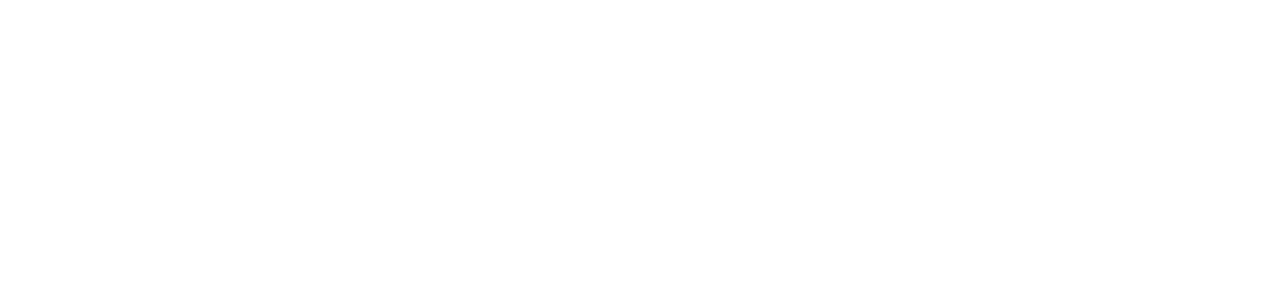
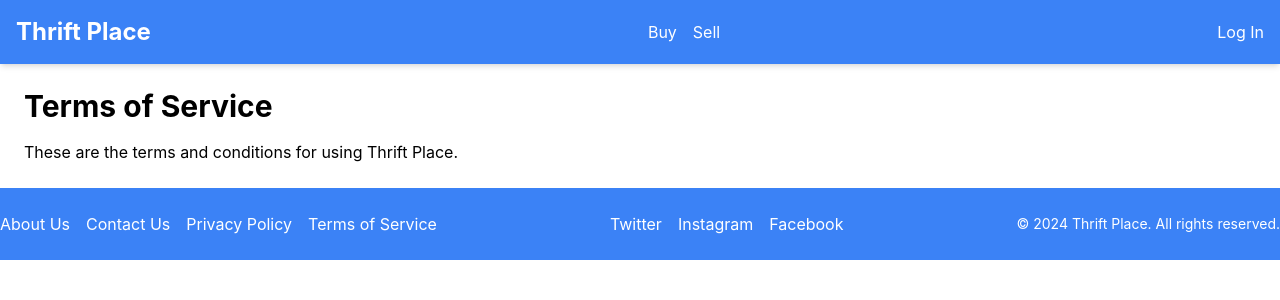
Before and after one commit to DanTilinca/thrift-place-app, a React (Create React App) app in the folder client/: page /terms-of-service in a window 1280 px wide. Before the commit this address had no page. Shown: the top 300 px of the page. Built offline with nearby package versions, Linux system fonts and the light colour scheme.

Commit message:
adaugat header si footer

```diff
--- a/client/src/App.js
+++ b/client/src/App.js
@@ -3,21 +3,44 @@
 import { BrowserRouter as Router, Route, Routes } from 'react-router-dom';
 import { AuthProvider } from './context/AuthContext';
 
+import Header from './components/Header';
+import Footer from './components/Footer';
+
+// main pages
 import Login from './components/Login';
 import Register from './components/Register';
 import AddProduct from './components/AddProduct';
 import ProductList from './components/ProductList';
+import Dashboard from './components/Dashboard';
+import Profile from './components/Profile';
+
+//footer pages
+import About from './components/About';
+import Contact from './components/Contact';
+import PrivacyPolicy from './components/PrivacyPolicy';
+import TermsOfService from './components/TermsOfService';
 
 function App() {
   return (
     <AuthProvider>
       <Router>
+        <Header />
+        <div className="flex-glow">
           <Routes>
+            <Route path="/" element={<ProductList />} />
             <Route path="/register" element={<Register />} />
             <Route path="/login" element={<Login />} />
             <Route path="/add-product" element={<AddProduct />} />
             <Route path="/products" element={<ProductList />} />
+            <Route path="/dashboard" element={<Dashboard />} />
+            <Route path="/profile" element={<Profile />} />
+            <Route path="/about" element={<About />} />
+            <Route path="/contact" element={<Contact />} />
+            <Route path="/privacy-policy" element={<PrivacyPolicy />} />
+            <Route path="/terms-of-service" element={<TermsOfService />} />
           </Routes>
+        </div>
+        <Footer />
       </Router>
     </AuthProvider>
   );
--- /dev/null
+++ b/client/src/components/About.js
@@ -0,0 +1,11 @@
+
+import React from 'react';
+
+const About = () => (
+  <div className="container mx-auto p-6">
+    <h2 className="text-3xl font-bold mb-4">About Us</h2>
+    <p>Welcome to Thrift Place! We are a marketplace for second-hand clothes.</p>
+  </div>
+);
+
+export default About;
--- a/client/src/components/AddProduct.js
+++ b/client/src/components/AddProduct.js
@@ -1,4 +1,3 @@
-// client/src/components/AddProduct.js
 import React, { useState, useContext } from 'react';
 import { createProduct } from '../services/api';
 import AuthContext from '../context/AuthContext';
--- /dev/null
+++ b/client/src/components/Contact.js
@@ -0,0 +1,11 @@
+
+import React from 'react';
+
+const Contact = () => (
+  <div className="container mx-auto p-6">
+    <h2 className="text-3xl font-bold mb-4">Contact Us</h2>
+    <p>If you have any questions, please reach out to us at support@thriftplace.com.</p>
+  </div>
+);
+
+export default Contact;
--- /dev/null
+++ b/client/src/components/Dashboard.js
@@ -0,0 +1,12 @@
+import React from 'react';
+
+const Dashboard = () => {
+  return (
+    <div className="container mx-auto p-6">
+      <h2 className="text-3xl font-bold mb-4">Your Dashboard</h2>
+      <p>Manage your products and listings here.</p>
+    </div>
+  );
+};
+
+export default Dashboard;
--- /dev/null
+++ b/client/src/components/Footer.js
@@ -0,0 +1,61 @@
+import React from 'react';
+import { Link } from 'react-router-dom';
+
+const Footer = () => {
+  return (
+    <footer className="bg-blue-500 text-white py-6">
+      <div className="container mx-auto flex flex-col md:flex-row justify-between items-center">
+        {/* Navigation Links */}
+        <div className="flex flex-col md:flex-row gap-4 mb-4 md:mb-0">
+          <Link to="/about" className="hover:underline">
+            About Us
+          </Link>
+          <Link to="/contact" className="hover:underline">
+            Contact Us
+          </Link>
+          <Link to="/privacy-policy" className="hover:underline">
+            Privacy Policy
+          </Link>
+          <Link to="/terms-of-service" className="hover:underline">
+            Terms of Service
+          </Link>
+        </div>
+
+        {/* Social Media Links */}
+        <div className="flex gap-4">
+          <a
+            href="https://twitter.com"
+            target="_blank"
+            rel="noopener noreferrer"
+            className="hover:underline"
+          >
+            Twitter
+          </a>
+          <a
+            href="https://instagram.com"
+            target="_blank"
+            rel="noopener noreferrer"
+            className="hover:underline"
+          >
+            Instagram
+          </a>
+          <a
+            href="https://facebook.com"
+            target="_blank"
+            rel="noopener noreferrer"
+            className="hover:underline"
+          >
+            Facebook
+          </a>
+        </div>
+
+        {/* Copyright Information */}
+        <div className="text-sm mt-4 md:mt-0">
+          © {new Date().getFullYear()} Thrift Place. All rights reserved.
+        </div>
+      </div>
+    </footer>
+  );
+};
+
+export default Footer;
--- /dev/null
+++ b/client/src/components/Header.js
@@ -0,0 +1,85 @@
+// client/src/components/Header.js
+import React, { useState, useContext } from 'react';
+import { Link, useNavigate } from 'react-router-dom';
+import AuthContext from '../context/AuthContext';
+
+const Header = () => {
+  const [isDropdownOpen, setIsDropdownOpen] = useState(false);
+  const { user, logout } = useContext(AuthContext);
+  const navigate = useNavigate();
+
+  // Toggle the dropdown menu
+  const toggleDropdown = () => {
+    setIsDropdownOpen(!isDropdownOpen);
+  };
+
+  // Handle logout
+  const handleLogout = () => {
+    logout();
+    navigate('/login');
+  };
+
+  return (
+    <header className="bg-blue-500 text-white p-4 shadow-md">
+      <div className="container mx-auto flex justify-between items-center">
+        {/* Logo or Brand Name */}
+        <Link to="/" className="text-2xl font-bold">
+          Thrift Place
+        </Link>
+
+        {/* Navigation Links */}
+        <nav className="flex gap-4">
+          <Link to="/products" className="hover:underline">
+            Buy
+          </Link>
+          <Link to="/dashboard" className="hover:underline">
+            Sell
+          </Link>
+        </nav>
+
+        {/* User Profile Section */}
+        {user ? (
+          <div className="relative">
+            {/* User Avatar */}
+            <button
+              onClick={toggleDropdown}
+              className="w-10 h-10 bg-white text-blue-500 rounded-full flex items-center justify-center font-bold"
+            >
+              {user.username.charAt(0).toUpperCase()}
+            </button>
+
+            {/* Dropdown Menu */}
+            {isDropdownOpen && (
+              <div className="absolute right-0 mt-2 w-48 bg-white rounded-md shadow-lg">
+                <ul className="py-2">
+                  <li>
+                    <button
+                      onClick={() => navigate('/profile')}
+                      className="block w-full px-4 py-2 text-left text-blue-500 hover:bg-gray-100"
+                    >
+                      Profile
+                    </button>
+                  </li>
+                  <li>
+                    <button
+                      onClick={handleLogout}
+                      className="block w-full px-4 py-2 text-left text-red-500 hover:bg-gray-100"
+                    >
+                      Logout
+                    </button>
+                  </li>
+                </ul>
+              </div>
+            )}
+          </div>
+        ) : (
+          <Link to="/login" className="hover:underline">
+            Log In
+          </Link>
+        )}
+      </div>
+    </header>
+  );
+};
+
+export default Header;
--- /dev/null
+++ b/client/src/components/PrivacyPolicy.js
@@ -0,0 +1,10 @@
+import React from 'react';
+
+const PrivacyPolicy = () => (
+  <div className="container mx-auto p-6">
+    <h2 className="text-3xl font-bold mb-4">Privacy Policy</h2>
+    <p>Your privacy is important to us. This is our privacy policy.</p>
+  </div>
+);
+
+export default PrivacyPolicy;
--- /dev/null
+++ b/client/src/components/Profile.js
@@ -0,0 +1,22 @@
+import React, { useContext } from 'react';
+import AuthContext from '../context/AuthContext';
+
+const Profile = () => {
+  const { user } = useContext(AuthContext);
+
+  return (
+    <div className="container mx-auto p-6">
+      <h2 className="text-3xl font-bold mb-4">Profile</h2>
+      {user ? (
+        <div>
+          <p><strong>Username:</strong> {user.username}</p>
+          <p><strong>Email:</strong> {user.email}</p>
+        </div>
+      ) : (
+        <p>You need to log in to see your profile.</p>
+      )}
+    </div>
+  );
+};
+
+export default Profile;
--- /dev/null
+++ b/client/src/components/TermsOfService.js
@@ -0,0 +1,10 @@
+import React from 'react';
+
+const TermsOfService = () => (
+  <div className="container mx-auto p-6">
+    <h2 className="text-3xl font-bold mb-4">Terms of Service</h2>
+    <p>These are the terms and conditions for using Thrift Place.</p>
+  </div>
+);
+
+export default TermsOfService;
--- a/client/src/context/AuthContext.js
+++ b/client/src/context/AuthContext.js
@@ -6,9 +6,10 @@
   const [user, setUser] = useState(null);
 
   useEffect(() => {
-    const token = localStorage.getItem('token');
-    if (token) {
-      setUser(JSON.parse(localStorage.getItem('user')));
+    const storedUser = localStorage.getItem('user');
+    const storedToken = localStorage.getItem('token');
+    if (storedUser && storedToken) {
+      setUser(JSON.parse(storedUser));
     }
   }, []);
 
```
Lines whose indentation alone changed are shown as unchanged.
